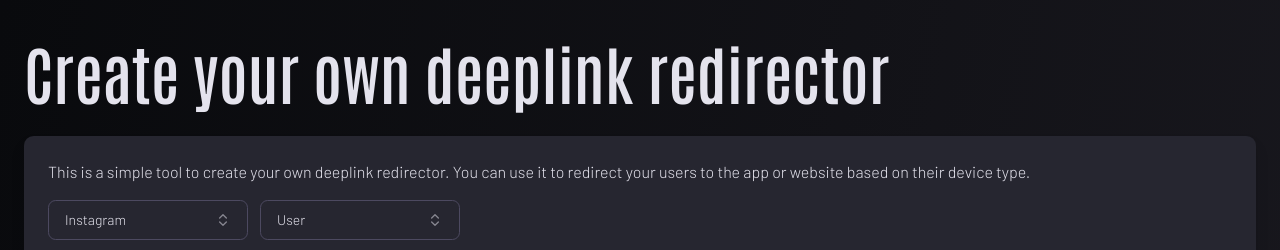
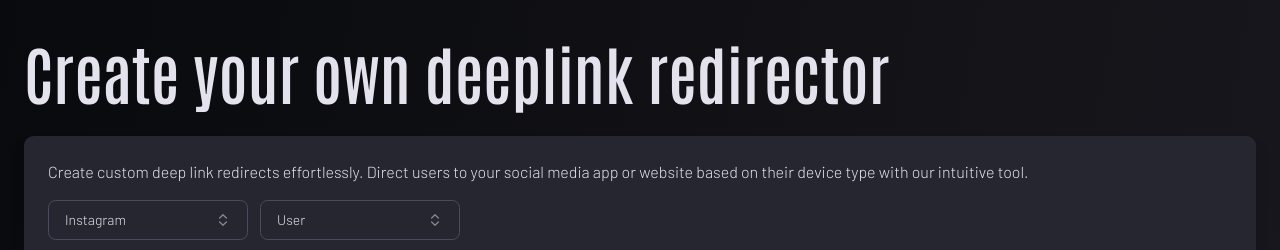
Before and after one commit to sargon17/deep_link, a Next.js app: page / in a window 1280 px wide. Shown: the top 250 px of the page. Built offline with nearby package versions, Linux system fonts and the light colour scheme.

Commit message:
changed claim

```diff
--- a/src/app/page.tsx
+++ b/src/app/page.tsx
@@ -113,7 +113,6 @@ export default function Home() {
     }
 
     return `${base}${page}?${search}=${searchValue}`;
-    // TODO: test git config
   };
 
   const currentSubElementHandler = (subElement: string) => {
@@ -133,8 +132,8 @@ export default function Home() {
         <h1 className="mb-4">Create your own deeplink redirector</h1>
         <div className="p-6  bg-purple-700 rounded-lg drop-shadow-lg">
           <p className="">
-            This is a simple tool to create your own deeplink redirector. You can use it to redirect your
-            users to the app or website based on their device type.
+            Create custom deep link redirects effortlessly. Direct users to your social media app or website
+            based on their device type with our intuitive tool.
           </p>
 
           <div className="flex justify-start items-center gap-3 flex-wrap py-4 ">
```
